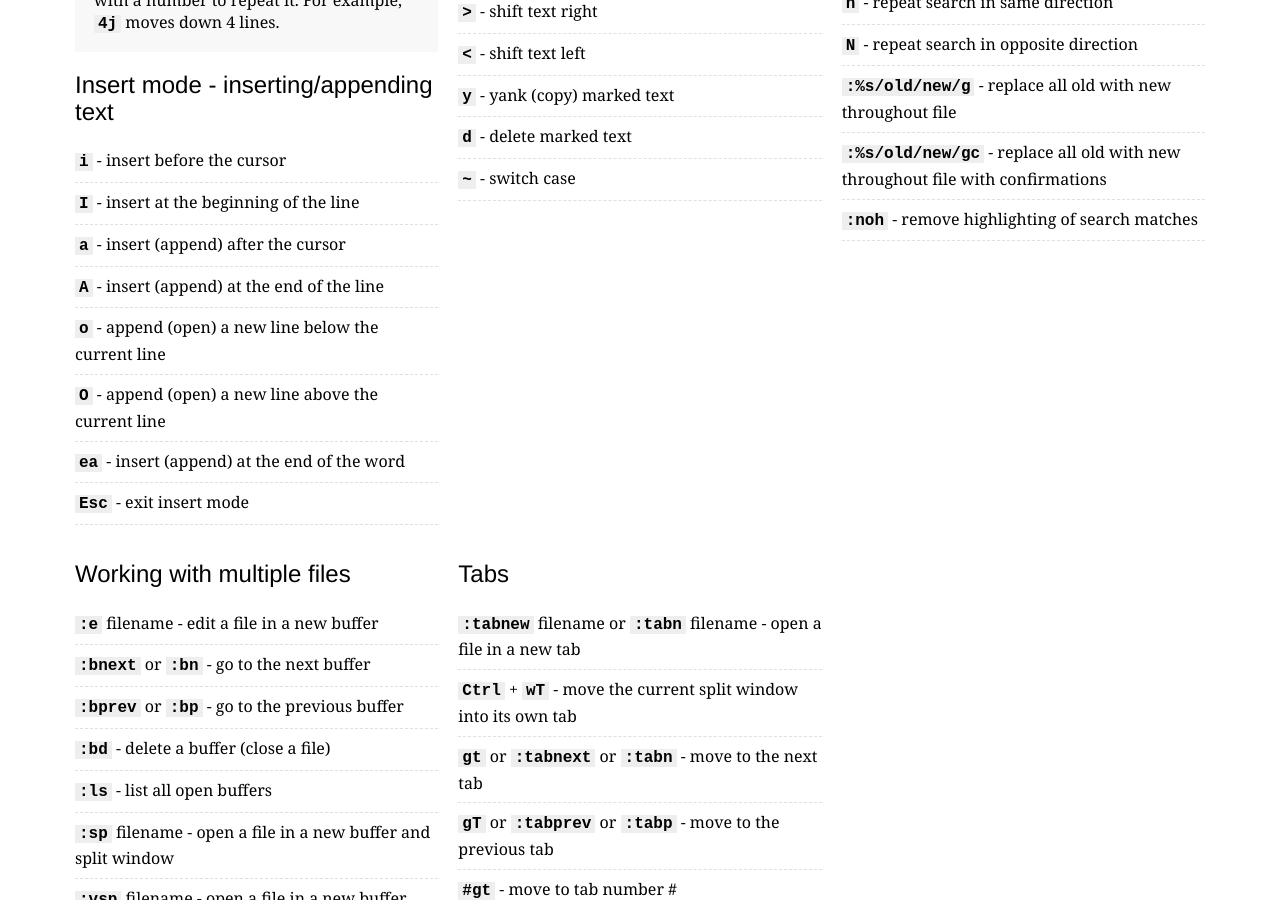
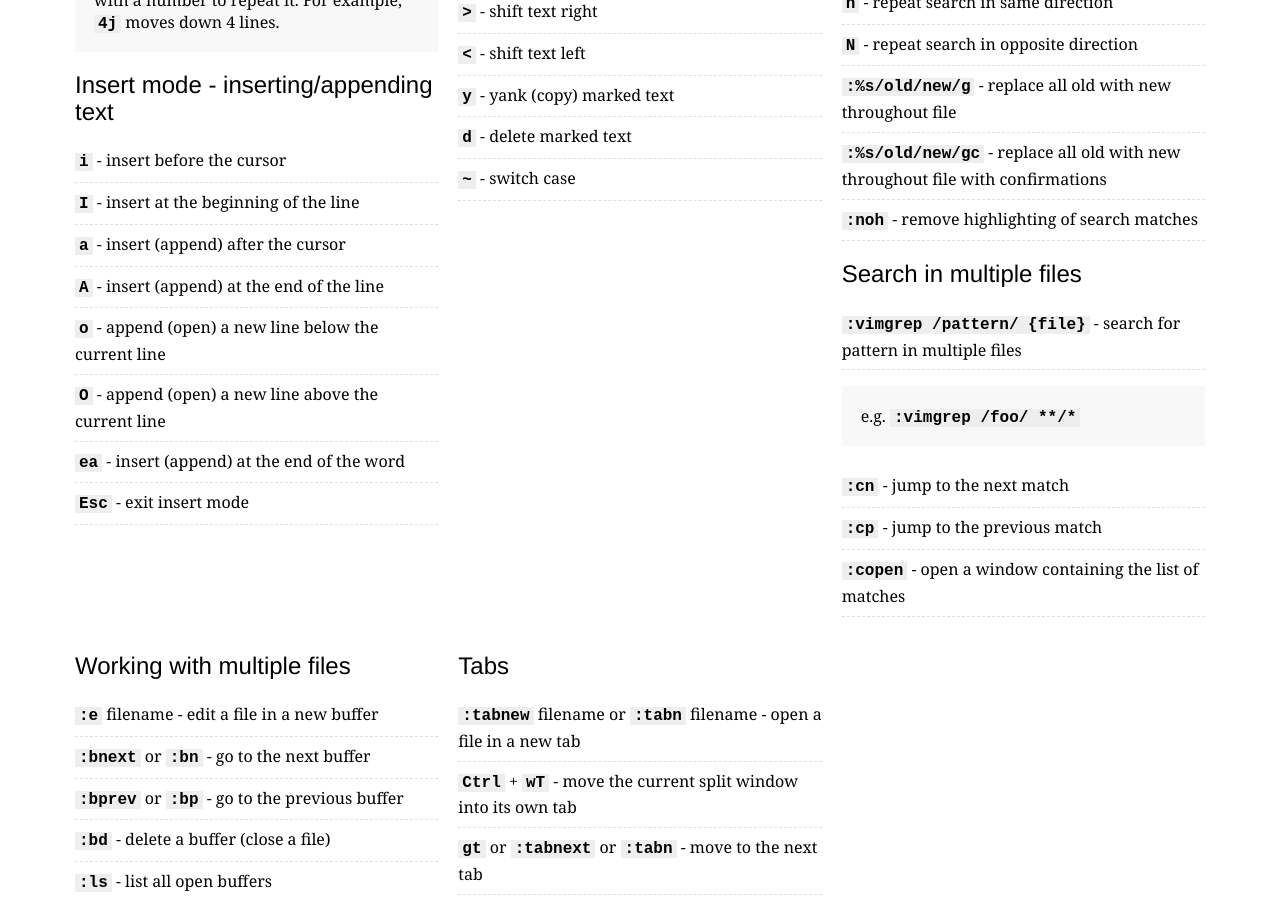
Before and after one commit to rtorr/vim-cheat-sheet, a Jekyll site: the page built from index.html, in a window 1280 px wide and 900 px high, scrolled down 1219 px. Built offline with Jekyll 4.4.1, drawn with Linux system fonts in a browser that asks for light colours.

Commit message:
Include :vimgrep command to search in multiple files

```diff
--- a/_config.yml
+++ b/_config.yml
@@ -132,6 +132,14 @@
           colonPercentForwardSlashOldForwardSlashNewForwardSlashgc: "replace all old with new throughout file with confirmations"
           colonnoh: "remove highlighting of search matches"
 
+      searchMultipleFiles:
+        title: "Search in multiple files"
+        commands:
+          colonvimgrep: "search for pattern in multiple files"
+          coloncn: "jump to the next match"
+          coloncp: "jump to the previous match"
+          coloncopen: "open a window containing the list of matches"
+
       workingWithMultipleFiles:
         title: "Working with multiple files"
         commands:
--- a/_layouts/page.html
+++ b/_layouts/page.html
@@ -118,6 +118,19 @@
           <li><kbd>:%s/old/new/gc</kbd> - {{ page.searchAndReplace.commands.colonPercentForwardSlashOldForwardSlashNewForwardSlashgc }}</li>
           <li><kbd>:noh</kbd> - {{ page.searchAndReplace.commands.colonnoh }}</li>
         </ul>
+        <h2>{{ page.searchMultipleFiles.title }}</h2>
+        <ul>
+          <li><kbd>:vimgrep /pattern/ {file}</kbd> - {{ page.searchMultipleFiles.commands.colonvimgrep}}</li>
+        </ul>
+        <div class="well">
+          e.g.
+          <kbd>:vimgrep /foo/ **/*</kbd>
+        </div>
+        <ul>
+          <li><kbd>:cn</kbd> - {{ page.searchMultipleFiles.commands.coloncn }}</li>
+          <li><kbd>:cp</kbd> - {{ page.searchMultipleFiles.commands.coloncp }}</li>
+          <li><kbd>:copen</kbd> - {{ page.searchMultipleFiles.commands.coloncopen }}</li>
+        </ul>
       </div>
     </div> <!-- end grid-block -->
     <div class="grid-block">
```
